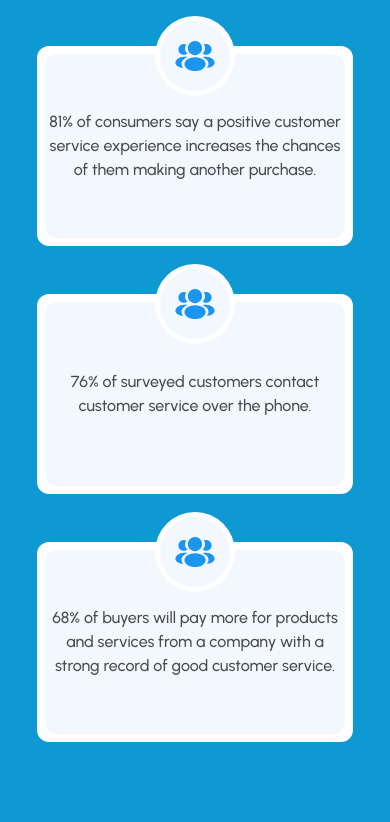
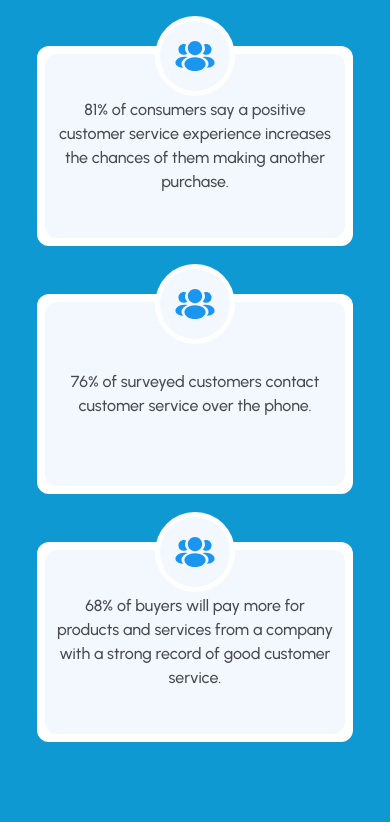
Before and after one commit to classyrazy/press-one-challenge, a Vue app: page / in a window 390 px wide. Shown: the part 1082-1904 px from the top of the page. Built offline with nearby package versions, Linux system fonts and the light colour scheme.

Commit message:
Minor refactor Styles

```diff
--- a/src/style.css
+++ b/src/style.css
@@ -333,6 +333,9 @@ section.benefit-section .inner {
   width: 90%;
   margin: 0 auto;
 }
+.each-benefit .details-wrapper .inner p {
+  padding-inline: 0.5rem;
+}
 }
 
 /* what you get section */
@@ -631,8 +634,12 @@ section.plans-section .inner h2 {
     grid-template-columns: repeat(1, minmax(0px, 1fr));
   }
   .plan-details .detail {
+    padding: 1rem 1.5rem;
     display: flex;
     width: 100%;
+  }
+  .plan-details .detail li {
+    padding: 0;
   }
 }
 
```
